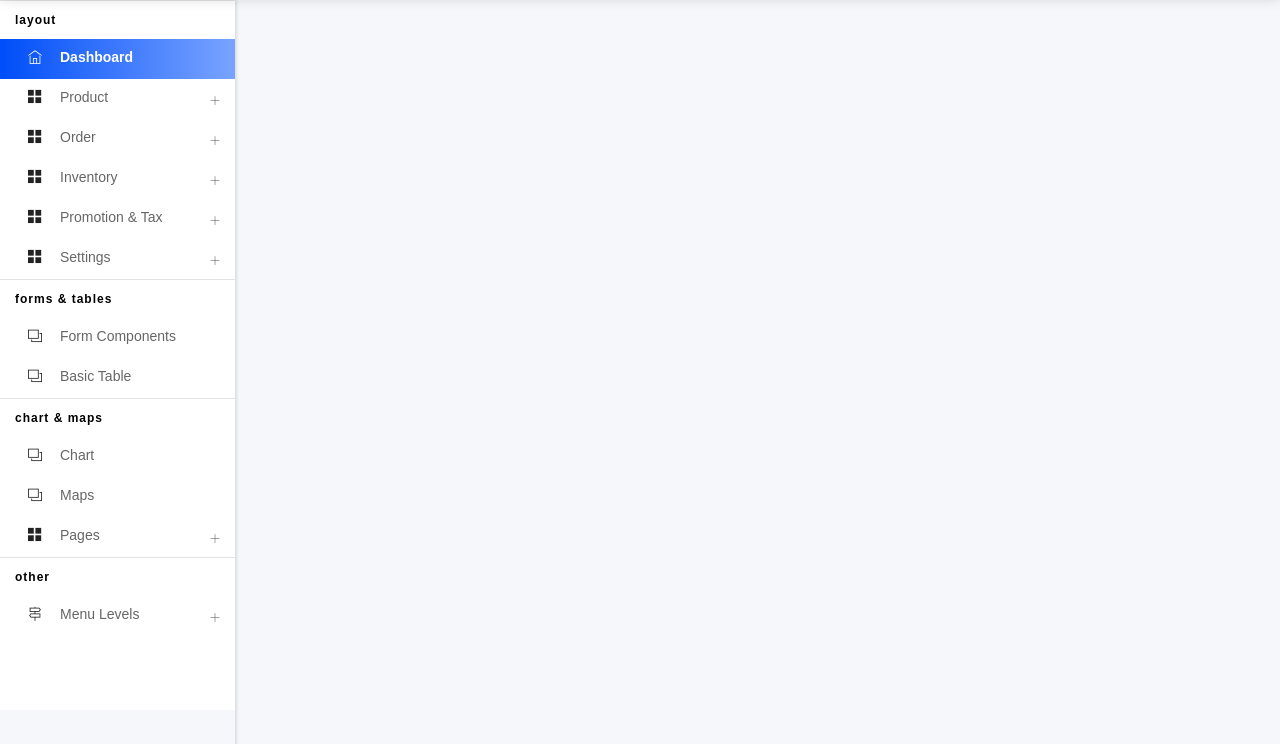
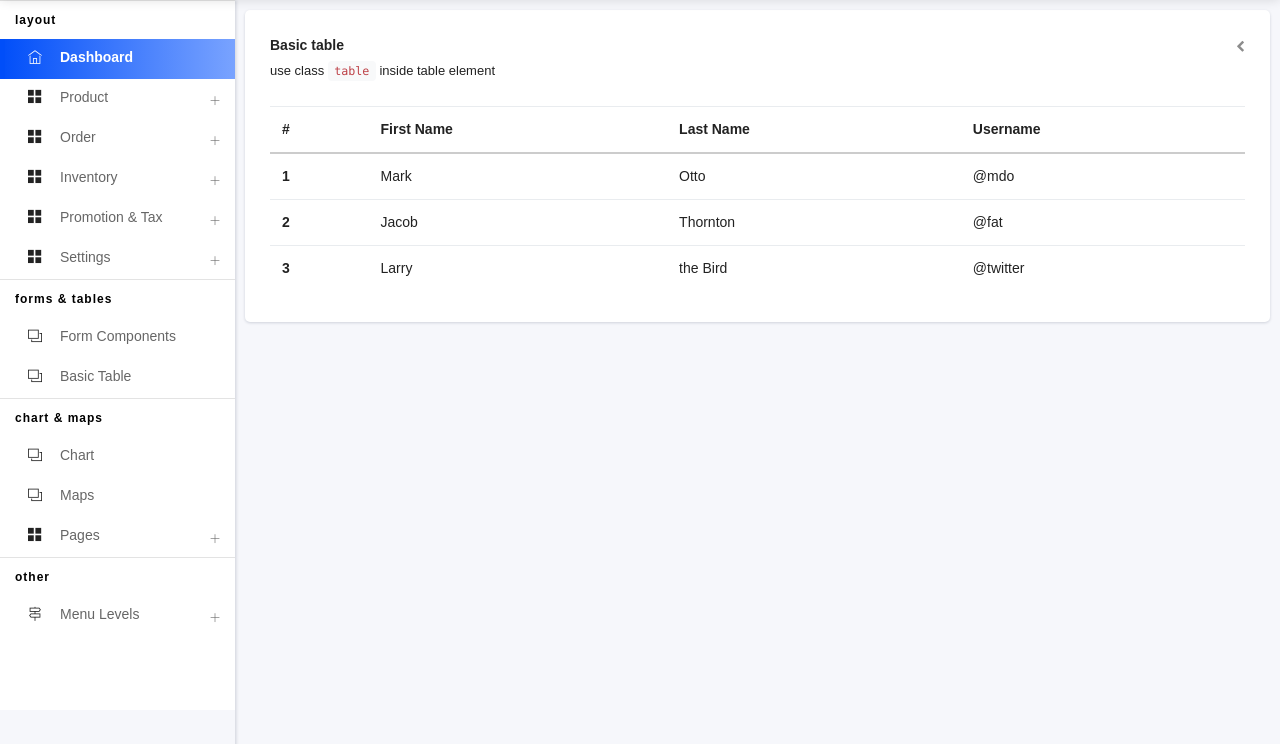
Before and after one commit to pritiranjan-personal/product-management-system, a Django app: template templates/product/product-list.html in a window 1280 px wide. Shown: the part 56-800 px from the top of the page. Run offline with Django 5.2, Linux system fonts and the light colour scheme; the template is opened without the code that fills it, so the values that code supplies are empty; some libraries are stand-ins or nearby versions.

Commit message:
change template

```diff
--- a/products/views.py
+++ b/products/views.py
@@ -5,4 +5,4 @@ from django.shortcuts import render
 
 
 def product_listing(request):
-    return render(request, 'product/product_list.html')
+    return render(request, 'product/product-list.html')
--- a/templates/base.html
+++ b/templates/base.html
@@ -27,7 +27,7 @@
     <link rel="stylesheet" type="text/css" href="{% static 'icon/themify-icons/themify-icons.css' %}">
     <link rel="stylesheet" type="text/css" href="{% static 'icon/font-awesome/css/font-awesome.min.css' %}">
     <!-- ico font -->
-    <link rel="stylesheet" type="text/css" href="{% static 'icon/icofont/css/icofont.css">
+    <link rel="stylesheet" type="text/css" href="{% static 'icon/icofont/css/icofont.css' %}">
     <!-- Style.css -->
     <link rel="stylesheet" type="text/css" href="{% static 'css/style.css' %}">
     <link rel="stylesheet" type="text/css" href="{% static 'css/jquery.mCustomScrollbar.css' %}">
--- a/templates/product/product-list.html
+++ b/templates/product/product-list.html
@@ -1,3 +1,57 @@
 {% extends 'base.html' %}
 {% block content %}
+<div class="page-body">
+    <!-- Basic table card start -->
+    <div class="card">
+        <div class="card-header">
+            <h5>Basic table</h5>
+            <span>use class <code>table</code> inside table element</span>
+            <div class="card-header-right">
+                <ul class="list-unstyled card-option">
+                    <li><i class="fa fa-chevron-left"></i></li>
+                    <li><i class="fa fa-window-maximize full-card"></i></li>
+                    <li><i class="fa fa-minus minimize-card"></i></li>
+                    <li><i class="fa fa-refresh reload-card"></i></li>
+                    <li><i class="fa fa-times close-card"></i></li>
+                </ul>
+            </div>
+
+        </div>
+        <div class="card-block table-border-style">
+            <div class="table-responsive">
+                <table class="table">
+                    <thead>
+                        <tr>
+                            <th>#</th>
+                            <th>First Name</th>
+                            <th>Last Name</th>
+                            <th>Username</th>
+                        </tr>
+                    </thead>
+                    <tbody>
+                        <tr>
+                            <th scope="row">1</th>
+                            <td>Mark</td>
+                            <td>Otto</td>
+                            <td>@mdo</td>
+                        </tr>
+                        <tr>
+                            <th scope="row">2</th>
+                            <td>Jacob</td>
+                            <td>Thornton</td>
+                            <td>@fat</td>
+                        </tr>
+                        <tr>
+                            <th scope="row">3</th>
+                            <td>Larry</td>
+                            <td>the Bird</td>
+                            <td>@twitter</td>
+                        </tr>
+                    </tbody>
+                </table>
+            </div>
+        </div>
+    </div>
+    <!-- Basic table card end -->
+</div>
 {% endblock %}
```
